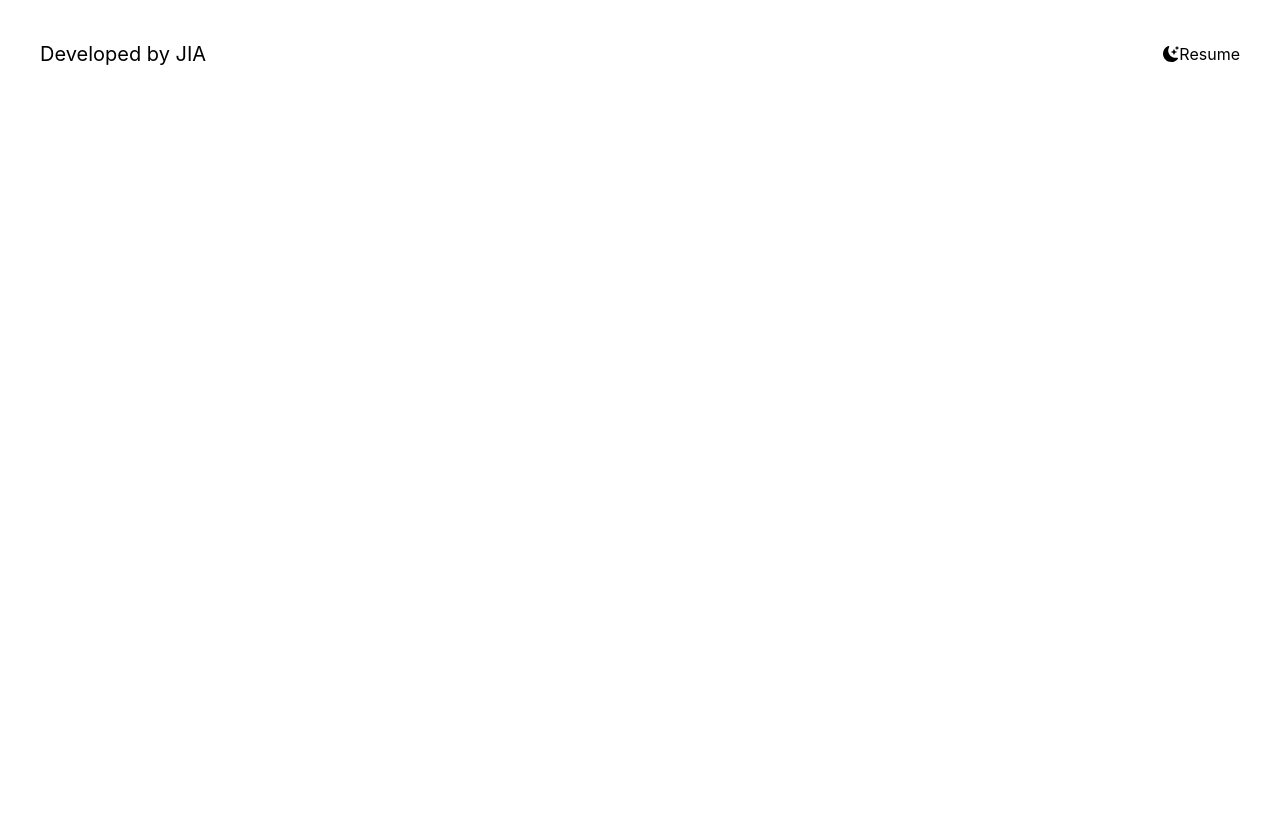
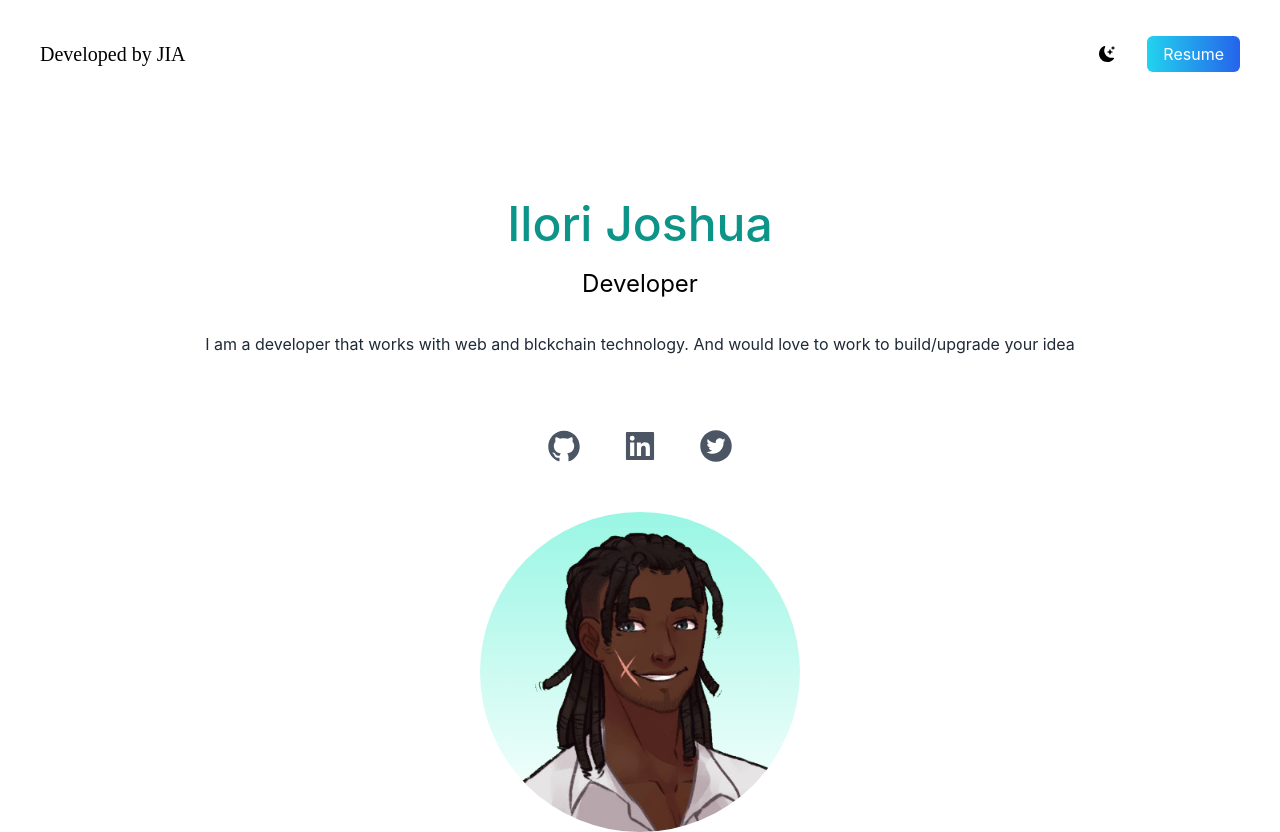
Before and after one commit to jia-ayo/practice-portfolio, a Next.js app: page / in a window 1280 px wide. Before the commit the page ends 800 px from the top, so only its background shows below. Built offline with nearby package versions, Linux system fonts and the light colour scheme.

Commit message:
add face

```diff
--- a/pages/index.js
+++ b/pages/index.js
@@ -1,5 +1,8 @@
 import Head from 'next/head';
-import {BsFillMoonStarsFill} from "react-icons/bs"
+import {BsFillMoonStarsFill} from "react-icons/bs";
+import {AiFillTwitterCircle, AiFillLinkedin, AiFillGithub} from "react-icons/ai";
+import Image from "next/image";
+import jiaImg from "../public/jiaImg.png";
 
 export default function Home() {
   return (
@@ -13,14 +16,31 @@ export default function Home() {
       <main className="bg-white px-10">
       <section className="min-h-screen">
         <nav className="py-10 mb-10 flex justify-between">
-          <h1 className="text-xl">Developed by JIA</h1>
+          <h1 className="text-xl font-burtons">Developed by JIA</h1>
           <ul className="flex items-center">
             <li>
               <BsFillMoonStarsFill/>
             </li>
-            <li><a>Resume</a></li>
+            <li>
+              <a className="bg-gradient-to-r from-cyan-400 to-blue-600 text-white px-4 py-2 ml-8 rounded-md">Resume</a>
+            </li>
           </ul>
         </nav>
+        <div className="text-center p-10">
+          <h2 className="text-5xl py-3 text-teal-600 font-medium">Ilori Joshua</h2>
+          <h3 className="text-2xl py-2 ">Developer</h3>
+          <p className="text-md py-5 leading-8 text-gray-800">I am a developer that works with web and blckchain technology.
+             And would love to work to build/upgrade your idea
+          </p>
+        </div>
+        <div className="text-4xl flex justify-center gap-10 py-2 text-gray-600">
+          <AiFillGithub/>
+          <AiFillLinkedin/>
+          <AiFillTwitterCircle/>
+        </div>
+        <div className="relative mx-auto bg-gradient-to-b from-teal-200 rounded-full  w-80 h-80 mt-10 overflow-hidden">
+          <Image src={jiaImg} layout="fill" objectFit="cover"/>
+        </div>
       </section>
       </main>
     </div>
--- a/tailwind.config.js
+++ b/tailwind.config.js
@@ -6,7 +6,11 @@ module.exports = {
     "./components/**/*.{js,ts,jsx,tsx}",
   ],
   theme: {
-    extend: {},
+    extend: {
+      fontFamily:{
+        burtons:"burtons"
+    }
+    },
   },
   plugins: [],
 }
```
Also changed, not shown: public/jiaImg.png (added).
